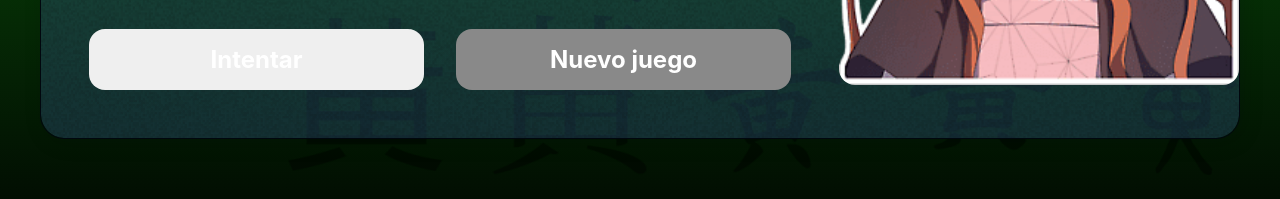
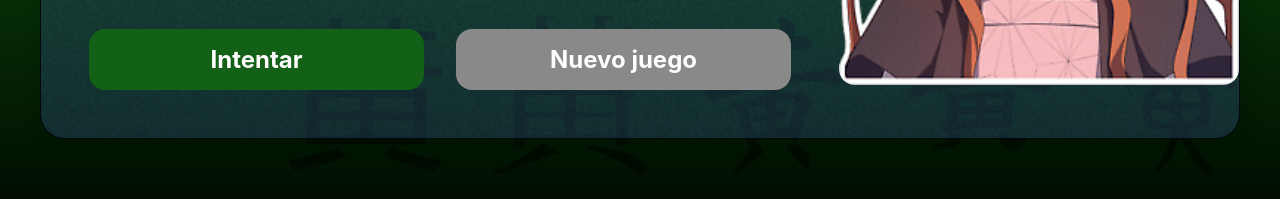
Before and after one commit to Oscargallop/EstudiandoAndo, a plain HTML site: page index.html in a window 1280 px wide. Shown: the part 561-760 px from the top of the page. Drawn offline with Linux system fonts and the light colour scheme; a web font is replaced by a local one.

Commit message:
Update style.css

```diff
--- a/style.css
+++ b/style.css
@@ -68,7 +68,7 @@ body::before {
 
 .container__boton {
     border-radius: 16px;
-    background: #12616;
+    background: #126116;
     padding: 16px 24px;
     width: 100%;
     font-size: 24px;
```
